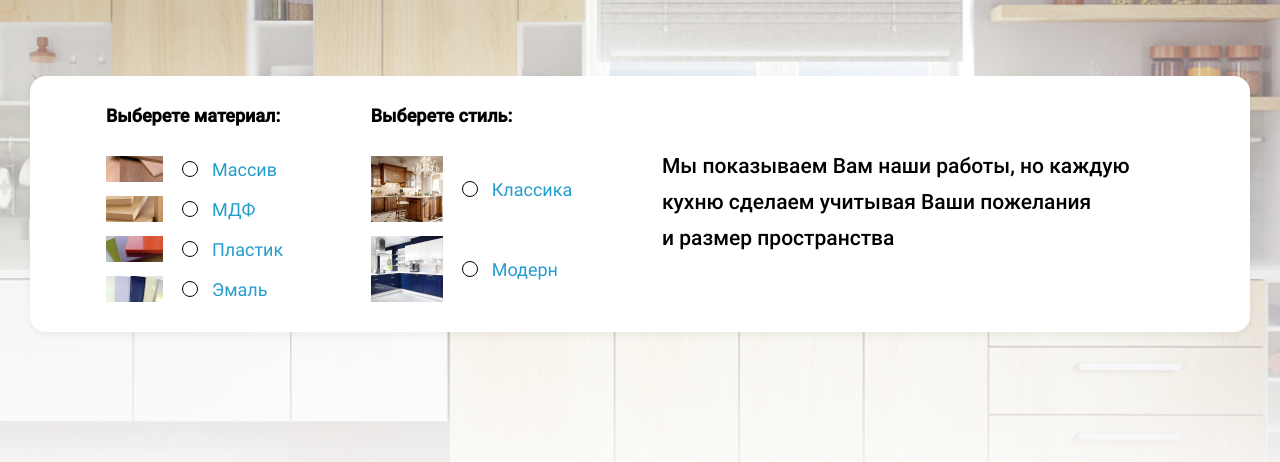
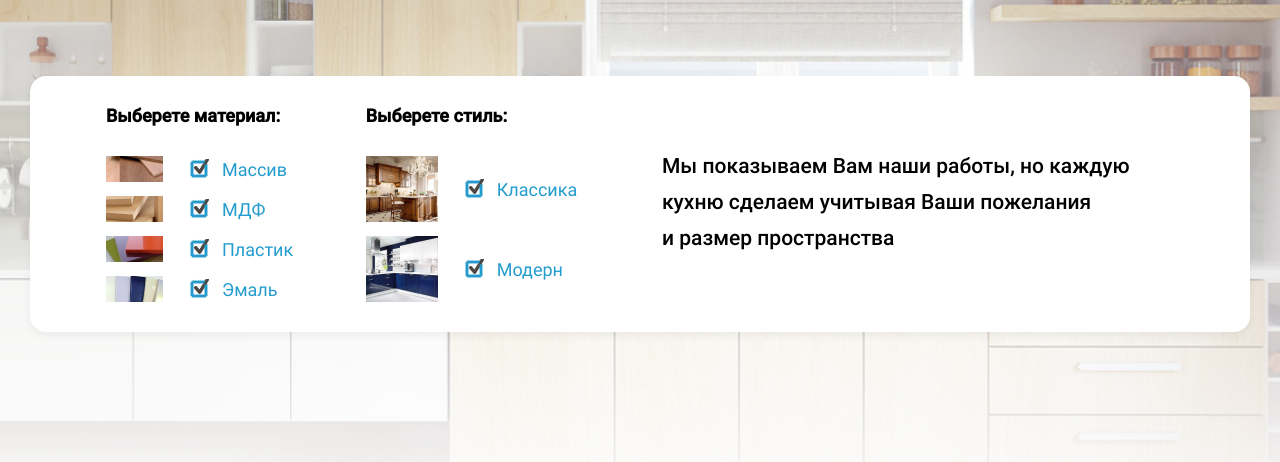
Before and after one commit to 6uJlJl/FurniHouse, a website: page index.html in a window 1280 px wide. Shown: the part 338-800 px from the top of the page. Drawn offline with Linux system fonts and the light colour scheme.

Commit message:
Замена радио кнопок на чекбоксы

```diff
--- a/index.html
+++ b/index.html
@@ -40,26 +40,26 @@
           <h2 class="filters__title">Выберете материал:</h2>
           <label class="filters__item">
             <img src="img/header/material-1.jpg" alt="">
-            <input type="radio" name="filter-left">
-            <span class="filters__radio"></span>
+            <input type="checkbox" name="filter-left" checked>
+            <span class="filters__checkbox"></span>
             Массив
           </label>
           <label class="filters__item">
             <img src="img/header/material-2.jpg" alt="">
-            <input type="radio" name="filter-left">
-            <span class="filters__radio"></span>
+            <input type="checkbox" name="filter-left" checked>
+            <span class="filters__checkbox"></span>
             МДФ
           </label>
           <label class="filters__item">
             <img src="img/header/material-3.jpg" alt="">
-            <input type="radio" name="filter-left">
-            <span class="filters__radio"></span>
+            <input type="checkbox" name="filter-left" checked>
+            <span class="filters__checkbox"></span>
             Пластик
           </label>
           <label class="filters__item">
             <img src="img/header/material-4.jpg" alt="">
-            <input type="radio" name="filter-left">
-            <span class="filters__radio"></span>
+            <input type="checkbox" name="filter-left" checked>
+            <span class="filters__checkbox"></span>
             Эмаль
           </label>
         </div>
@@ -67,14 +67,14 @@
           <h2 class="filters__title">Выберете стиль:</h2>
           <label class="filters__item">
             <img src="img/header/style-1.jpg" alt="">
-            <input type="radio" name="filter-center">
-            <span class="filters__radio"></span>
+            <input type="checkbox" name="filter-left" checked>
+            <span class="filters__checkbox"></span>
             Классика
           </label>
           <label class="filters__item">
             <img src="img/header/style-2.jpg" alt="">
-            <input type="radio" name="filter-center">
-            <span class="filters__radio"></span>
+            <input type="checkbox" name="filter-left" checked>
+            <span class="filters__checkbox"></span>
             Модерн
           </label>
         </div>
--- a/sass/blocks/_header.sass
+++ b/sass/blocks/_header.sass
@@ -119,25 +119,23 @@
     line-height: 21px;
     margin-top: 0
     margin-bottom: 30px
-  &__radio
+  &__checkbox
     display: inline-block
-    width: 16px
-    height: 16px
-    border: 1px solid #000000
-    border-radius: 50%
+    width: 20px
+    height: 20px
     font-size: 0
     position: relative
-    margin-left: 19px
+    margin-left: 25px
     margin-right: 14px
     &:after
       content: ""
       position: absolute
-      width: 10px
-      height: 10px
-      background-color: transparent
-      border-radius: 50%
+      width: 20px
+      height: 20px
+      background: url("../../img/check.jpg") no-repeat;
+      background-position-y: -20px;
       left: 2px
-      top: 2px
+      top: 0
   &__item
     display: flex
     align-items: center
@@ -149,8 +147,8 @@
     cursor: pointer
     input
       display: none
-      &:checked+.filters__radio:after
-          background-color: #229BCD;
+      &:checked+.filters__checkbox:after
+          background-position-y: 0px;
 
 
 
```
Also changed, not shown: css/main.min.css, img/check.jpg (added).
